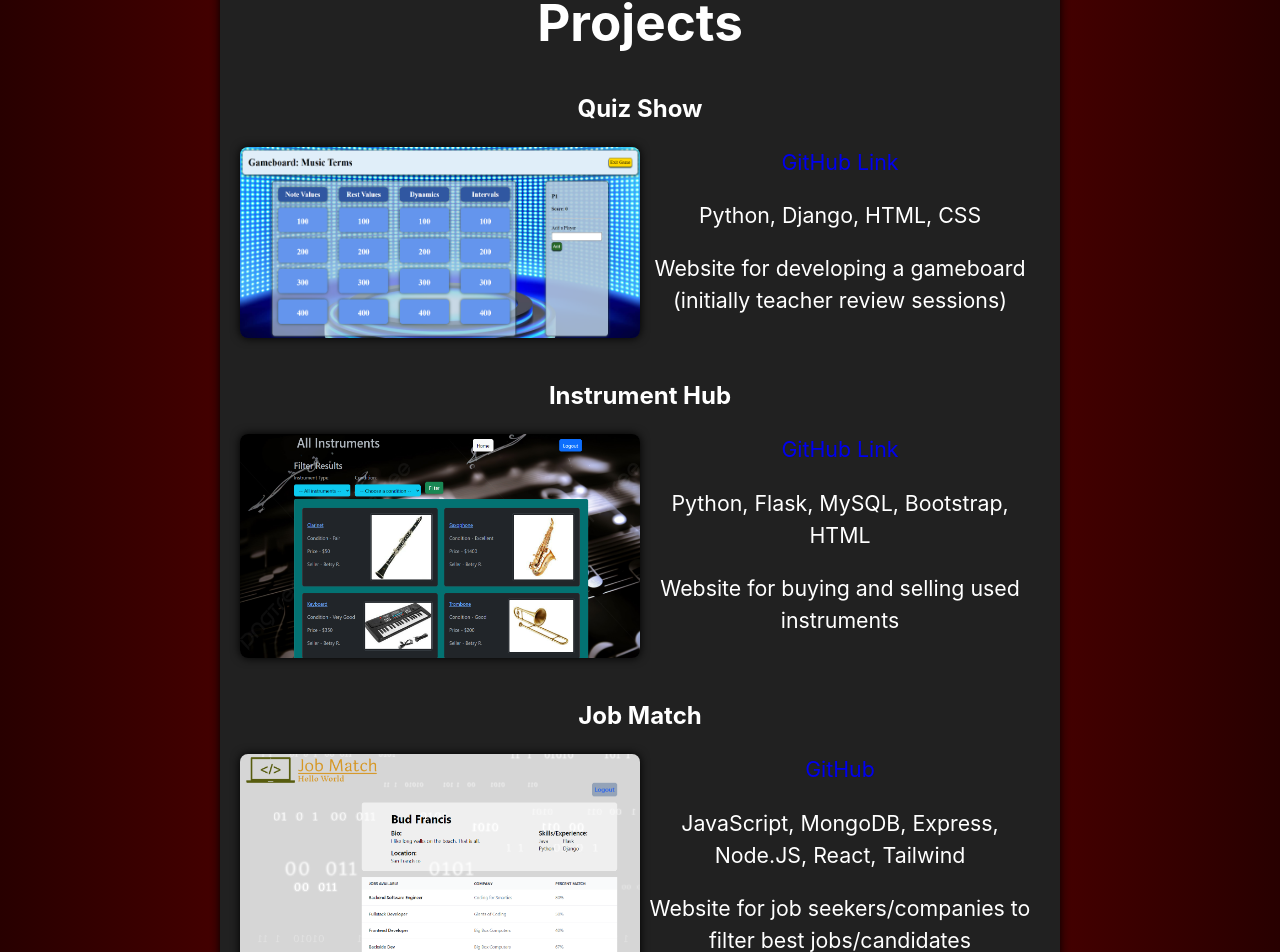
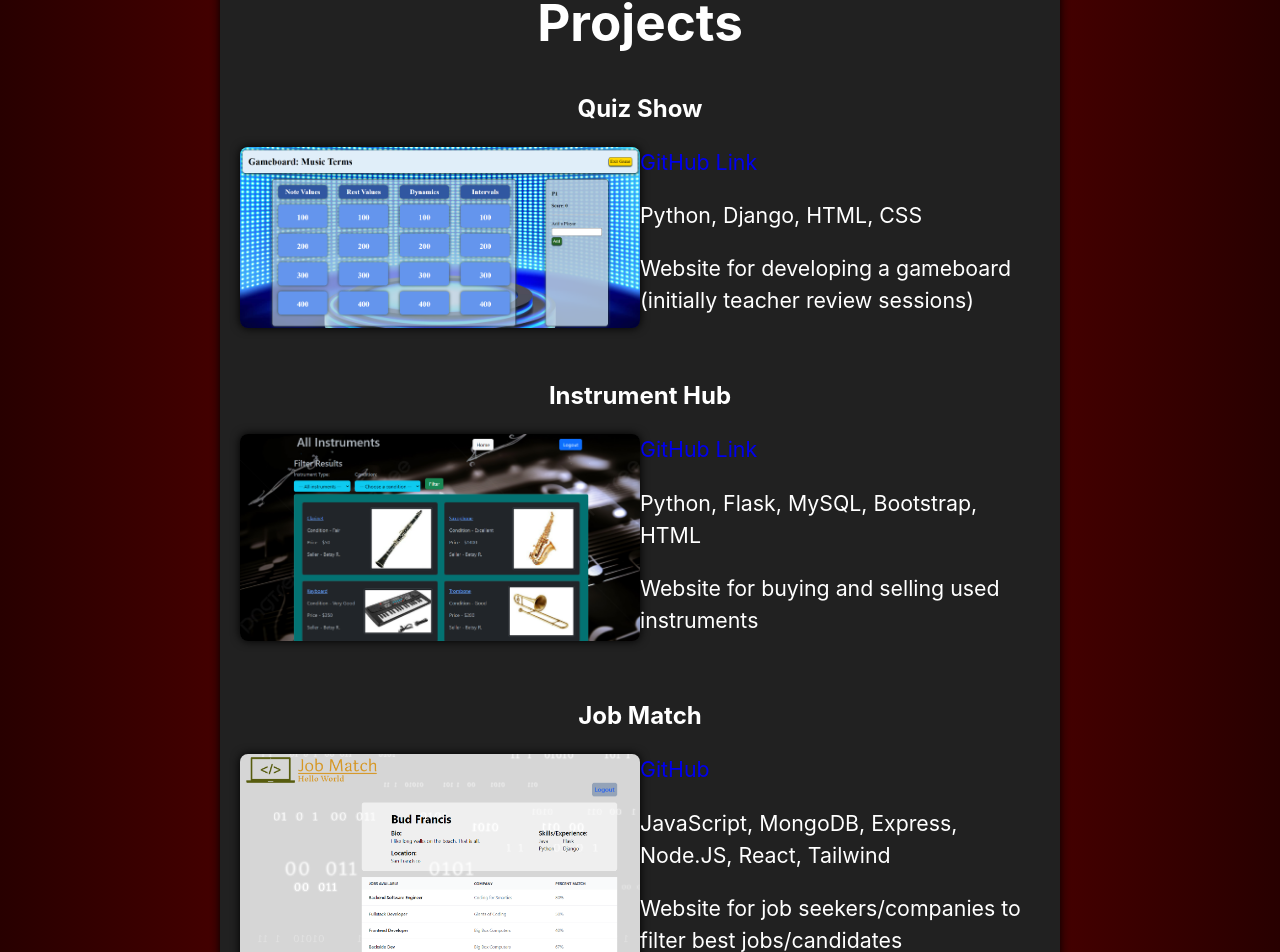
Before and after one commit to Wbradmeyer/vitePortfolio, a Vue app: page / in a window 1280 px wide. Shown: the part 1530-2482 px from the top of the page. Built offline with nearby package versions, Linux system fonts and the light colour scheme.

Commit message:
proj card spacing

```diff
--- a/src/components/Projects.vue
+++ b/src/components/Projects.vue
@@ -8,7 +8,7 @@
             <h2>Quiz Show</h2>
             <div class="proj-card">
                 <img src="../assets/quiz_show.png" alt="quiz show screenshot" class="project pic">
-                <div>
+                <div class="info">
                     <a href="https://github.com/Wbradmeyer/quiz_show" target="_blank">GitHub Link</a>
                     <p>Python, Django, HTML, CSS</p>
                     <p>Website for developing a gameboard (initially teacher review sessions)</p>
@@ -18,7 +18,7 @@
             <h2>Instrument Hub</h2>
             <div class="proj-card">
                 <img src="../assets/instrument_hub.png" alt="instrument hub screenshot" class="project pic">
-                <div>
+                <div class="info">
                     <a href="https://github.com/Wbradmeyer/MeyerSoloProject" target="_blank">GitHub Link</a>
                     <p>Python, Flask, MySQL, Bootstrap, HTML</p>
                     <p>Website for buying and selling used instruments</p>
@@ -28,7 +28,7 @@
             <h2>Job Match</h2>
             <div class="proj-card">
                 <img src="../assets/job_match.png" alt="job match screenshot" class="project pic">
-                <div>
+                <div class="info">
                     <a href="https://github.com/Wbradmeyer/JobMatch" target="_blank">GitHub</a>
                     <p>JavaScript, MongoDB, Express, Node.JS, React, Tailwind</p>
                     <p>Website for job seekers/companies to filter best jobs/candidates</p>
@@ -59,6 +59,8 @@
 
     .proj-card {
         display: flex;
+        justify-content: space-between;
+        align-items: start;
     }
 
     .project.pic {
@@ -71,4 +73,8 @@
         text-decoration: none;
         font-size: 16pt;
     }
+
+    .info {
+        text-align: left;
+    }
 </style>
```
